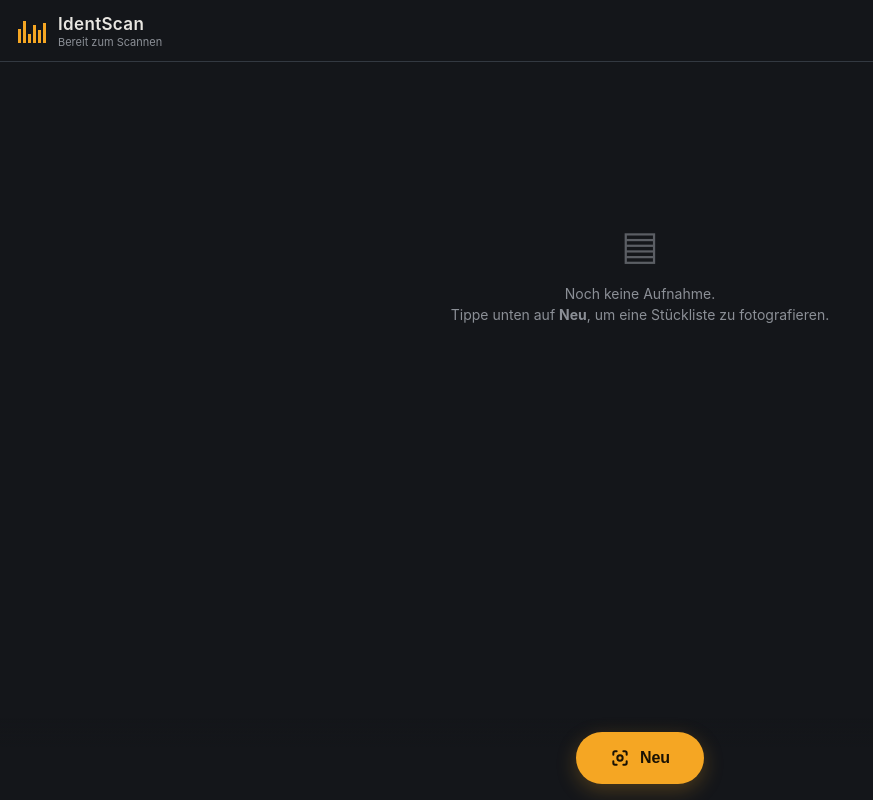
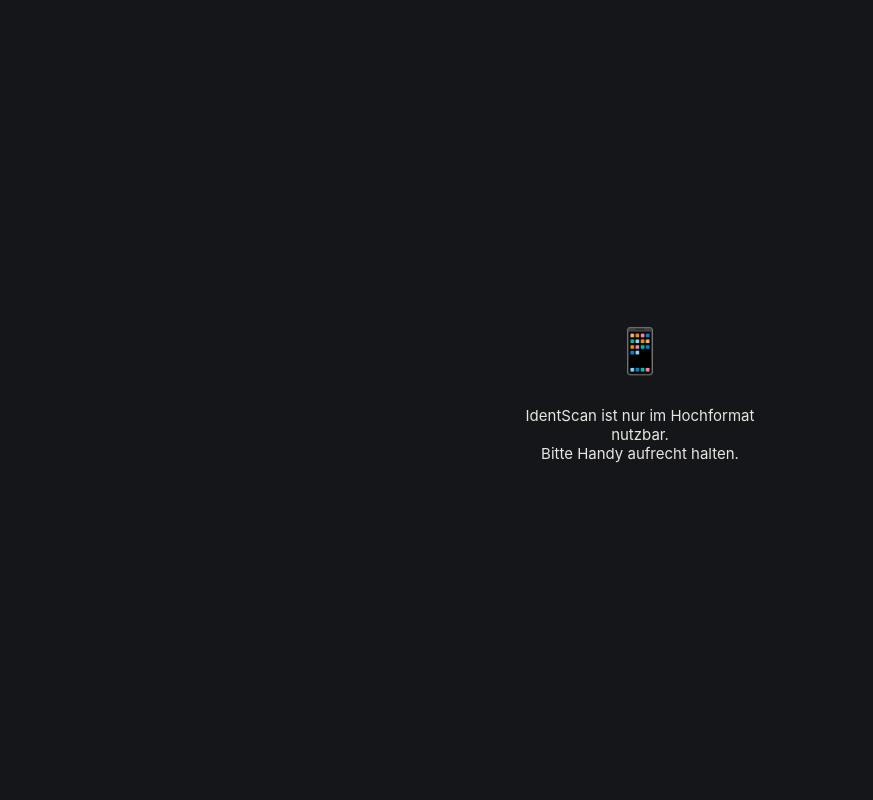
Before and after one commit to Dormaan-oss/Identscan, a plain HTML site: page index.html in a window 1280 px wide. Shown: the whole page, without its empty margins (0-873 px from the left). Drawn offline with Linux system fonts and the light colour scheme.

Commit message:
Add files via upload

```diff
--- a/index.html
+++ b/index.html
@@ -142,6 +142,17 @@
   .toast.show{ opacity:1; }
 
   ::-webkit-scrollbar{ display:none; }
+
+  #landscapeWarning{
+    display:none; position:fixed; inset:0; background:var(--bg); z-index:999;
+    flex-direction:column; align-items:center; justify-content:center; text-align:center; padding:24px;
+  }
+  #landscapeWarning .rot{ font-size:44px; margin-bottom:14px; }
+  #landscapeWarning p{ color:var(--text); font-size:15px; max-width:260px; }
+  @media (orientation: landscape){
+    #app{ display:none; }
+    #landscapeWarning{ display:flex; }
+  }
 </style>
 </head>
 <body>
@@ -201,6 +212,11 @@
 </div>
 
 <div class="toast" id="toast"></div>
+
+<div id="landscapeWarning">
+  <div class="rot">📱</div>
+  <p>IdentScan ist nur im Hochformat nutzbar.<br>Bitte Handy aufrecht halten.</p>
+</div>
 
 <script src="assets/tesseract/tesseract.min.js"></script>
 <script src="assets/JsBarcode.all.min.js"></script>
@@ -279,7 +295,7 @@
     if(corrections[rawText]) return { id: corrections[rawText], source:"correction", conf:"high" };
     // 2) normalize letter/digit confusions then test pattern
     const norm = normalizeToDigits(rawText);
-    const isNumeric = /^\d{5,9}$/.test(norm);
+    const isNumeric = /^\d{6,9}$/.test(norm);
     if(!isNumeric) return null;
     // 3) fuzzy match against known-good ids (learned over time)
     const known = bestKnownMatch(norm);
@@ -656,6 +672,11 @@
   bcClose.addEventListener("click", hideBarcode);
   barcodeSheet.addEventListener("click", (e) => { if(e.target === barcodeSheet) hideBarcode(); });
 
+  // ---------- Hochformat erzwingen (greift im installierten/eigenständigen App-Modus) ----------
+  if(screen.orientation && screen.orientation.lock){
+    screen.orientation.lock("portrait").catch(() => {});
+  }
+
   // ---------- Initial render from last stored result ----------
   const stored = loadJSON(LS_LAST, null);
   if(stored){
--- a/sw.js
+++ b/sw.js
@@ -1,6 +1,6 @@
 // IdentScan Service Worker
 // Version bump = neuer Cache-Name = erzwungenes Update auf allen Geräten.
-const CACHE_VERSION = "v2";
+const CACHE_VERSION = "v3";
 const CACHE_NAME = "identscan-" + CACHE_VERSION;
 
 const PRECACHE_URLS = [
```
Also changed, not shown: manifest.json.
